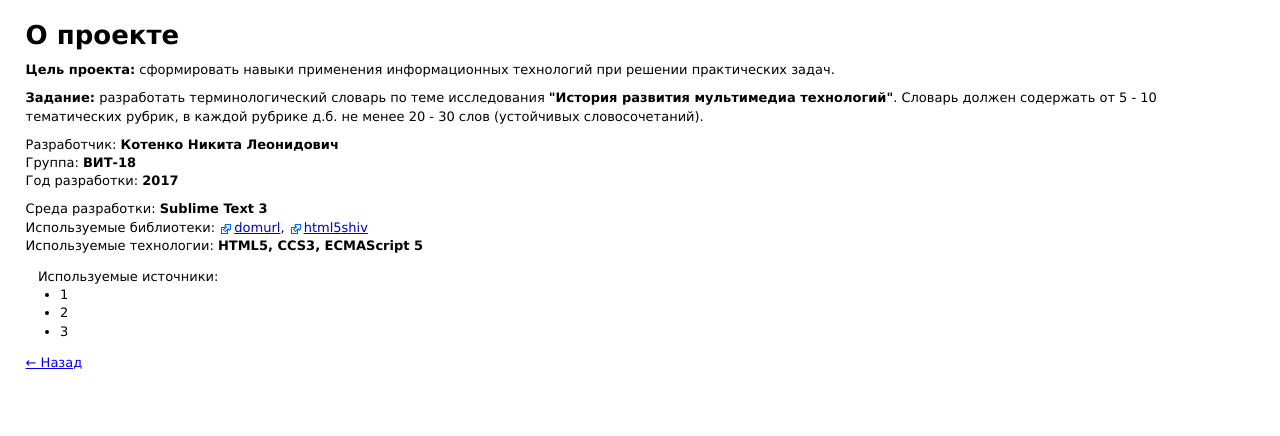
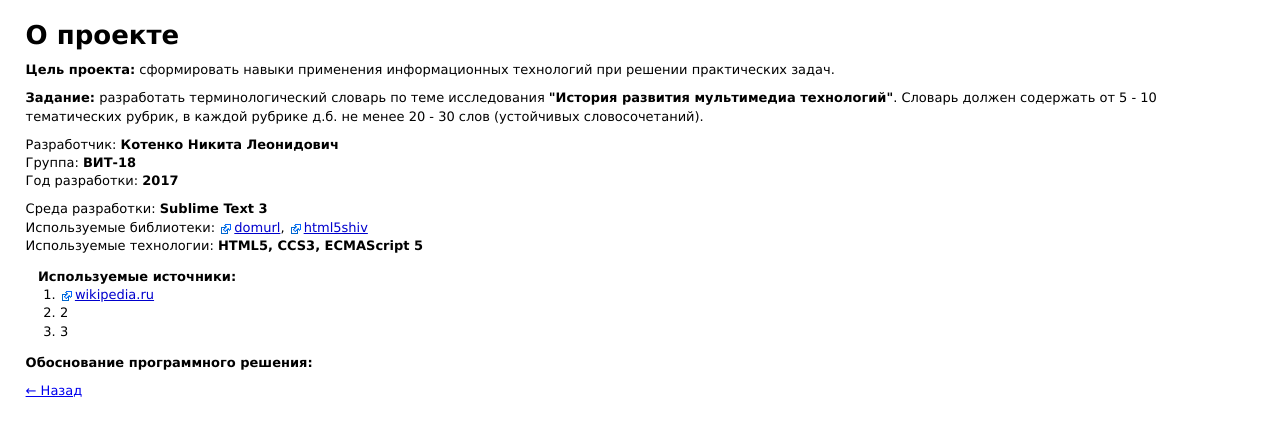
Before and after one commit to Medrenguard/Project-2, a plain HTML site: page about.html in a window 1280 px wide. Drawn offline with Linux system fonts and the light colour scheme.

Commit message:
minor upd

```diff
--- a/about.html
+++ b/about.html
@@ -39,11 +39,14 @@
 			<b>HTML5, CCS3, ECMAScript 5 </b>
 		</section>
 		<section>
-			<ul>Используемые источники:
-				<li>1</li>
+			<ol><b>Используемые источники:</b>
+				<li><a href="https://ru.wikipedia.org/" target="_blank">wikipedia.ru</a></li>
 				<li>2</li>
 				<li>3</li>
-			</ul>
+			</ol>
+		</section>
+		<section>
+			<b>Обоснование программного решения:</b>
 		</section>
 		<a href="index.html">← Назад</a>
 	</div>
--- a/main.js
+++ b/main.js
@@ -15,7 +15,7 @@ function alertError() {
 
 function inputImg() {
 	if (el2[di][5]) {
-		return '<figure class="mImg"><a href="img/' + el2[di][0] + '-m.jpg" target="_blank"><img src="img/' + el2[di][0] + '-m.jpg"></a><figcaption>' + el2[di][5] + '</figcaption></figure>';
+		return '<figure class="mImg"><a href="img/content/' + el2[di][0] + '-m.jpg" target="_blank"><img src="img/content/' + el2[di][0] + '-m.jpg"></a><figcaption>' + el2[di][5] + '</figcaption></figure>';
 	} else {
 		return '';
 	}
--- a/style.css
+++ b/style.css
@@ -102,14 +102,14 @@ a.nv {
 .hello section {
 	margin: 10px 0;
 }
-.hello ul {
+.hello ul, .hello ol {
 	padding-left: 1%;
 }
-.hello ul li {
+.hello li {
 	margin-left: 22px;
 }
 .hello a[target="_blank"] {
-	background: url(blank.png) 2px 4px no-repeat;
+	background: url(img/blank.png) 2px 4px no-repeat;
 	padding-left: 15px;
 	color: #0000CD;
 }
```
Also changed, not shown: img/blank.png (renamed from blank.png), img/content/ascii-m.jpg (renamed from img/ascii-m.jpg), img/content/memex-m.jpg (renamed from img/memex-m.jpg), img/content/vr-m.jpg (renamed from img/vr-m.jpg).
